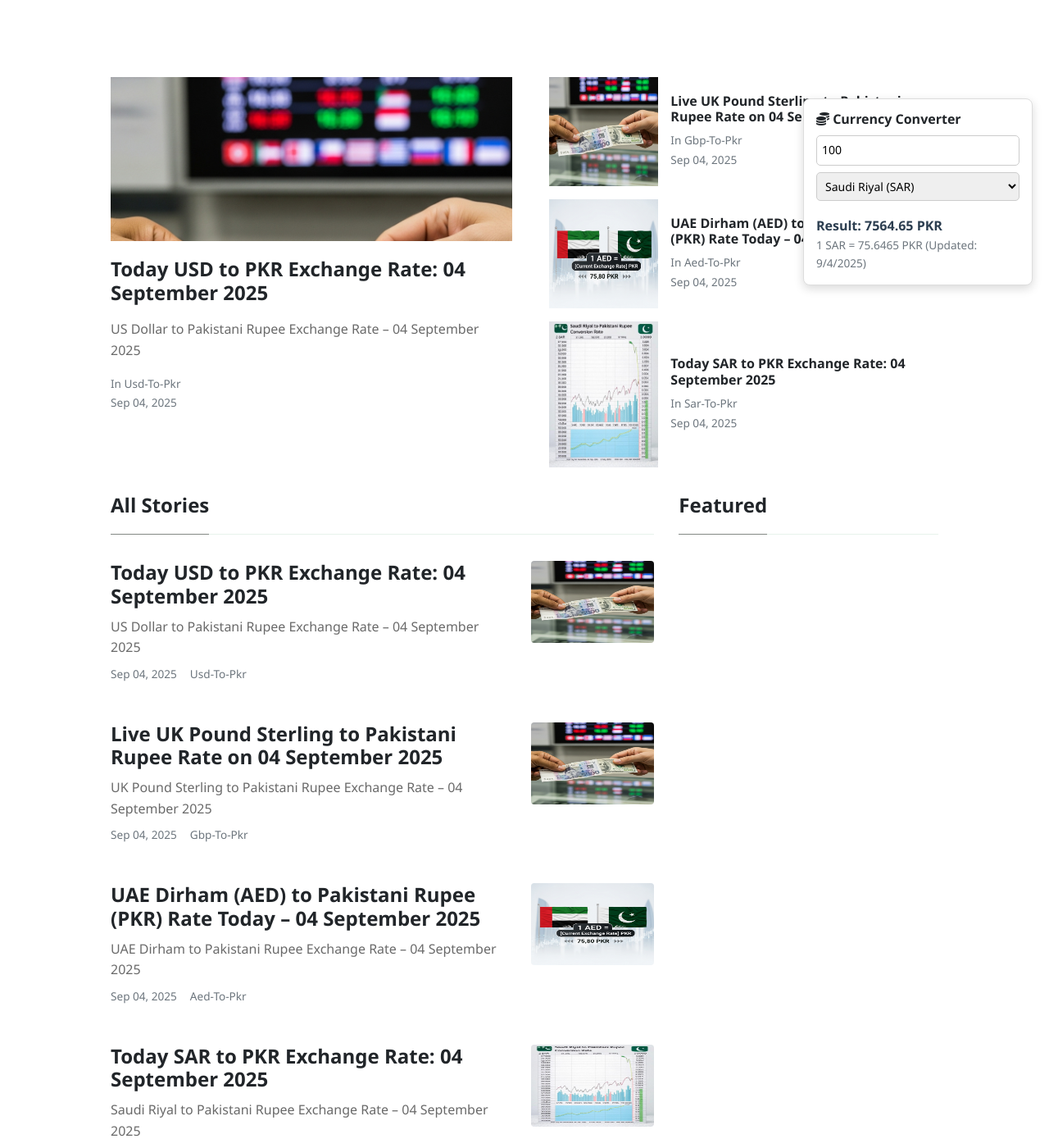
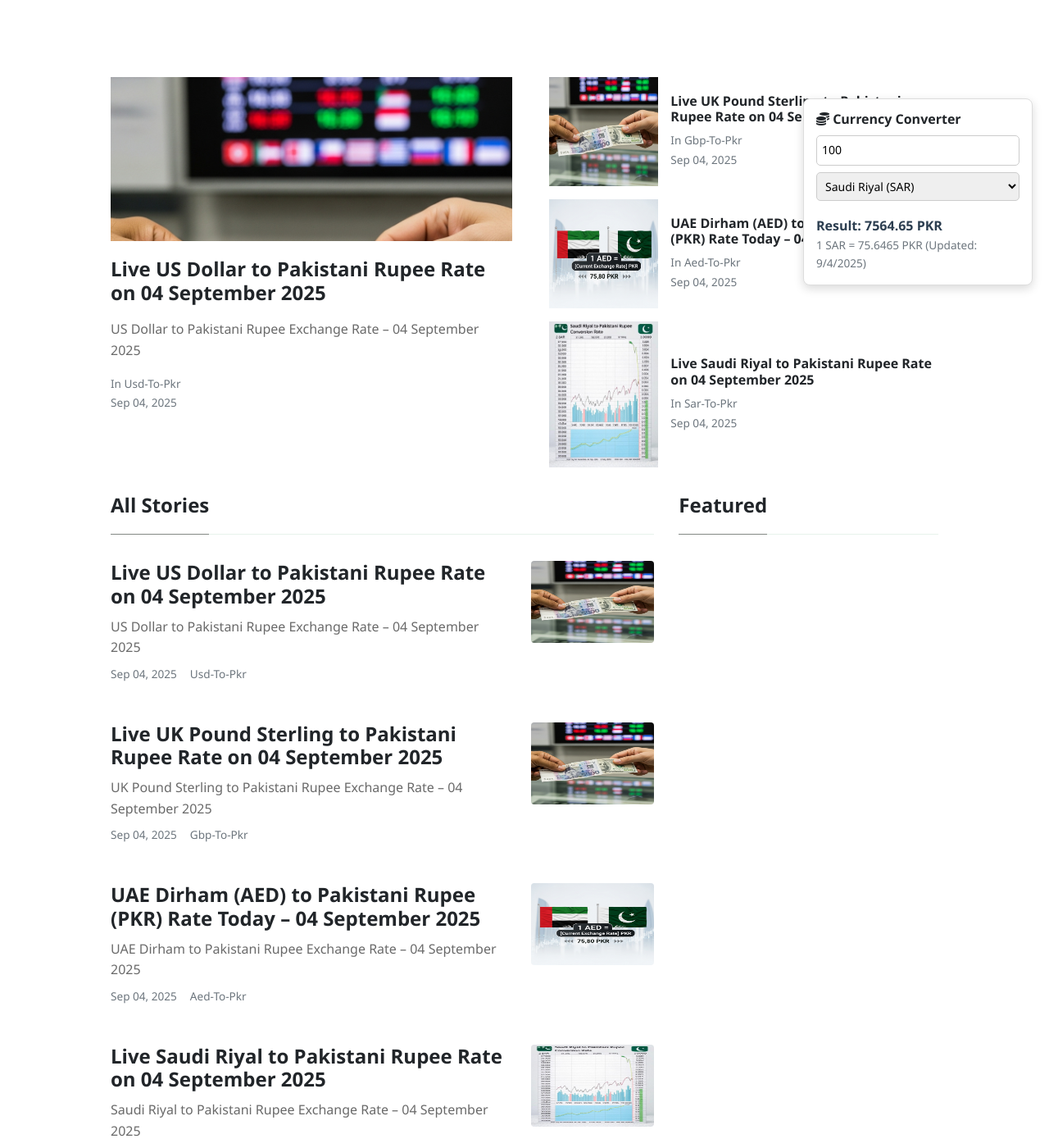
Before and after one commit to mlcom/mlcom.github.io, a Jekyll site: the page built from index.html, in a window 1280 px wide and 1400 px high. Shown: the whole window at 82% size. Built offline with Jekyll 4.4.1, drawn with Linux system fonts in a browser that asks for light colours; nearby versions of some CDN libraries; the list of posts is cut into pages by our own code.

Commit message:
Automated: Update currency rates and generate daily posts

```diff
--- a/_data/rates.yml
+++ b/_data/rates.yml
@@ -1,4 +1,4 @@
-last_updated_utc: '2025-09-04T16:29:51.205064+00:00'
+last_updated_utc: '2025-09-04T20:24:54.669183+00:00'
 rates:
   AED: 3.6725
   AFN: 68.8397
--- a/_posts/2025-09-04-today-saudi-riyal-to-pkr-exchange-rate-september-2025-prices-updated-sar-to-pkr.md
+++ b/_posts/2025-09-04-today-saudi-riyal-to-pkr-exchange-rate-september-2025-prices-updated-sar-to-pkr.md
@@ -1,6 +1,6 @@
 ---
 layout: post
-title:  'Today SAR to PKR Exchange Rate: 04 September 2025'
+title:  'Live Saudi Riyal to Pakistani Rupee Rate on 04 September 2025'
 author: jane
 categories: [ sar-to-pkr ]
 image: assets/images/sar-to-pkr-rate-today.jpg
--- a/_posts/2025-09-04-today-us-dollar-to-pkr-exchange-rate-september-2025-prices-updated-usd-to-pkr.md
+++ b/_posts/2025-09-04-today-us-dollar-to-pkr-exchange-rate-september-2025-prices-updated-usd-to-pkr.md
@@ -1,6 +1,6 @@
 ---
 layout: post
-title:  'Today USD to PKR Exchange Rate: 04 September 2025'
+title:  'Live US Dollar to Pakistani Rupee Rate on 04 September 2025'
 author: jane
 categories: [ usd-to-pkr ]
 image: assets/images/usd-to-pkr-rate-today.jpg
```
